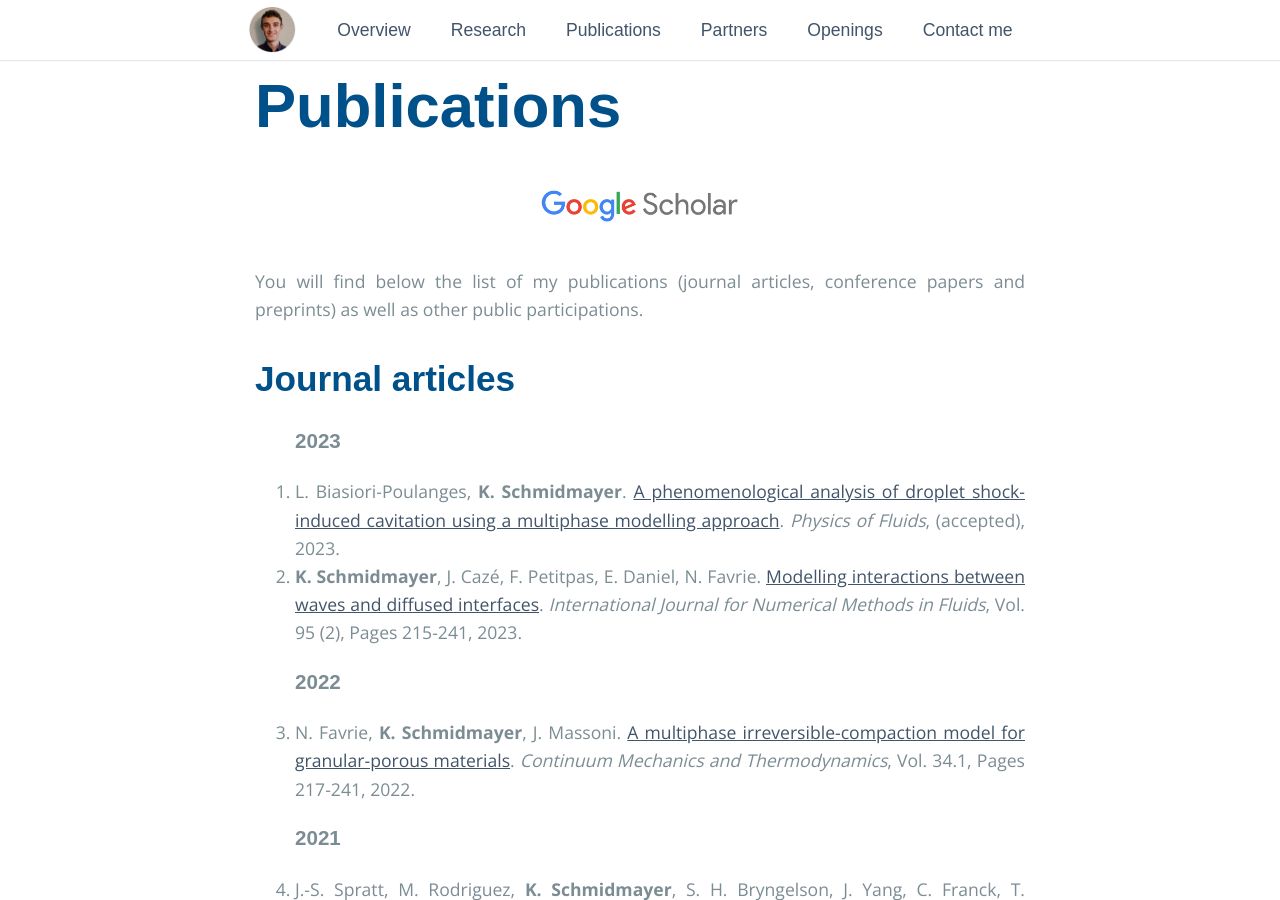
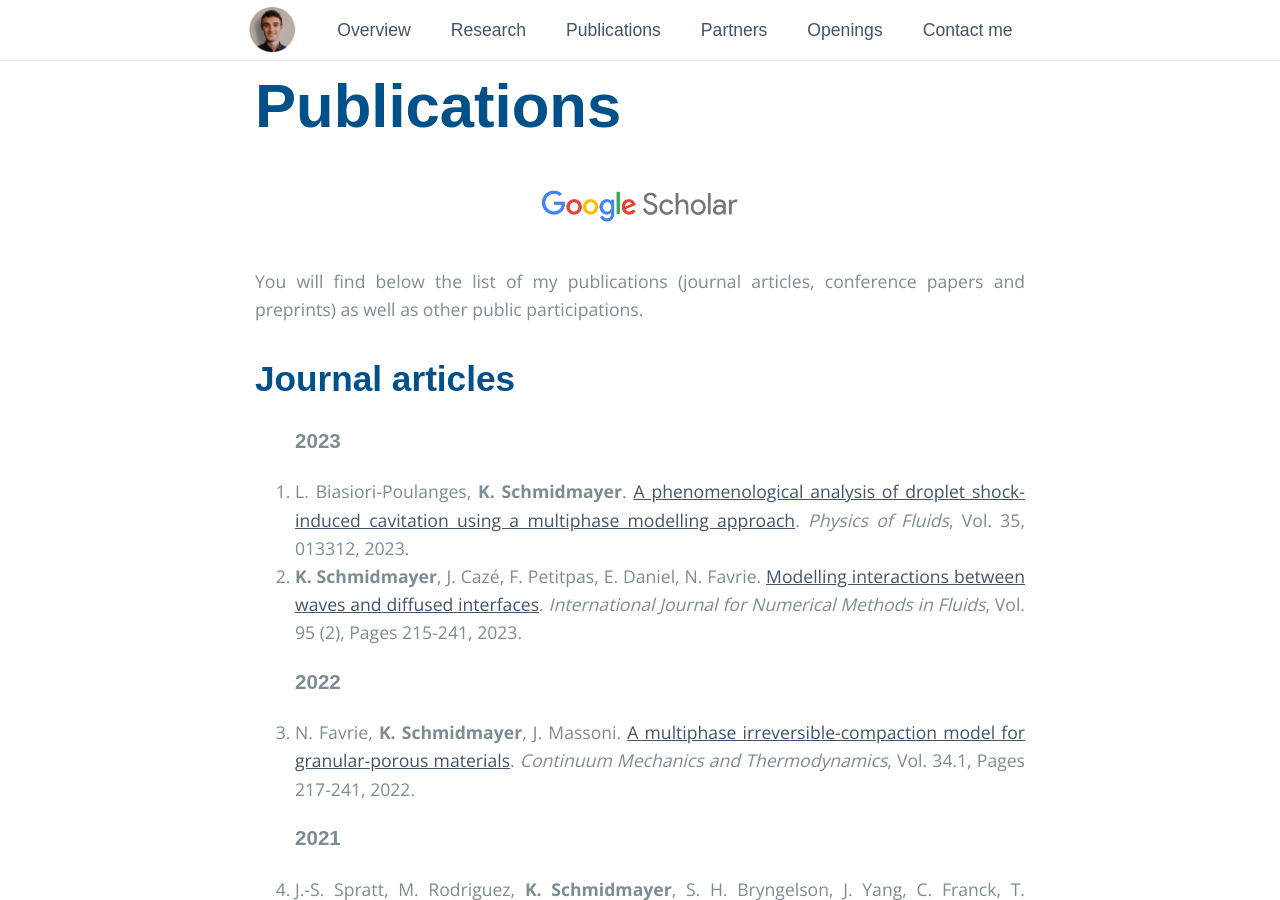
Before and after one commit to kevinschmidmayer/kevinschmidmayer.github.io, a Jekyll site: the page built from _pages/publications.md, in a window 1280 px wide and 900 px high. Built offline with Jekyll 4.4.1, drawn with Linux system fonts in a browser that asks for light colours; some web fonts are replaced.

Commit message:
Update publications

```diff
--- a/_pages/publications.md
+++ b/_pages/publications.md
@@ -15,7 +15,7 @@ permalink: /publications/
 	<h1> Journal articles </h1>
 	<ol>
 		<h3> 2023 </h3>
-		<li> L. Biasiori-Poulanges, <span style="font-weight:bold">K. Schmidmayer</span>. <a href="https://hal.archives-ouvertes.fr/hal-03894523v1" target="_blank" >A phenomenological analysis of droplet shock-induced cavitation using a multiphase modelling approach</a>. <em>Physics of Fluids</em>, (accepted), 2023. </li>
+		<li> L. Biasiori-Poulanges, <span style="font-weight:bold">K. Schmidmayer</span>. <a href="https://hal.archives-ouvertes.fr/hal-03894523v1" target="_blank" >A phenomenological analysis of droplet shock-induced cavitation using a multiphase modelling approach</a>. <em>Physics of Fluids</em>, Vol. 35, 013312, 2023. </li>
 		<li> <span style="font-weight:bold">K. Schmidmayer</span>, J. Cazé, F. Petitpas, E. Daniel, N. Favrie. <a href="https://hal.archives-ouvertes.fr/hal-03387818v2" target="_blank" >Modelling interactions between waves and diffused interfaces</a>. <em>International Journal for Numerical Methods in Fluids</em>, Vol. 95 (2), Pages 215-241, 2023. </li>
 		<h3> 2022 </h3>
 		<li> N. Favrie, <span style="font-weight:bold">K. Schmidmayer</span>, J. Massoni. <a href="https://hal.archives-ouvertes.fr/hal-03257608v2" target="_blank" >A multiphase irreversible-compaction model for granular-porous materials</a>. <em>Continuum Mechanics and Thermodynamics</em>, Vol. 34.1, Pages 217-241, 2022. </li>
```
